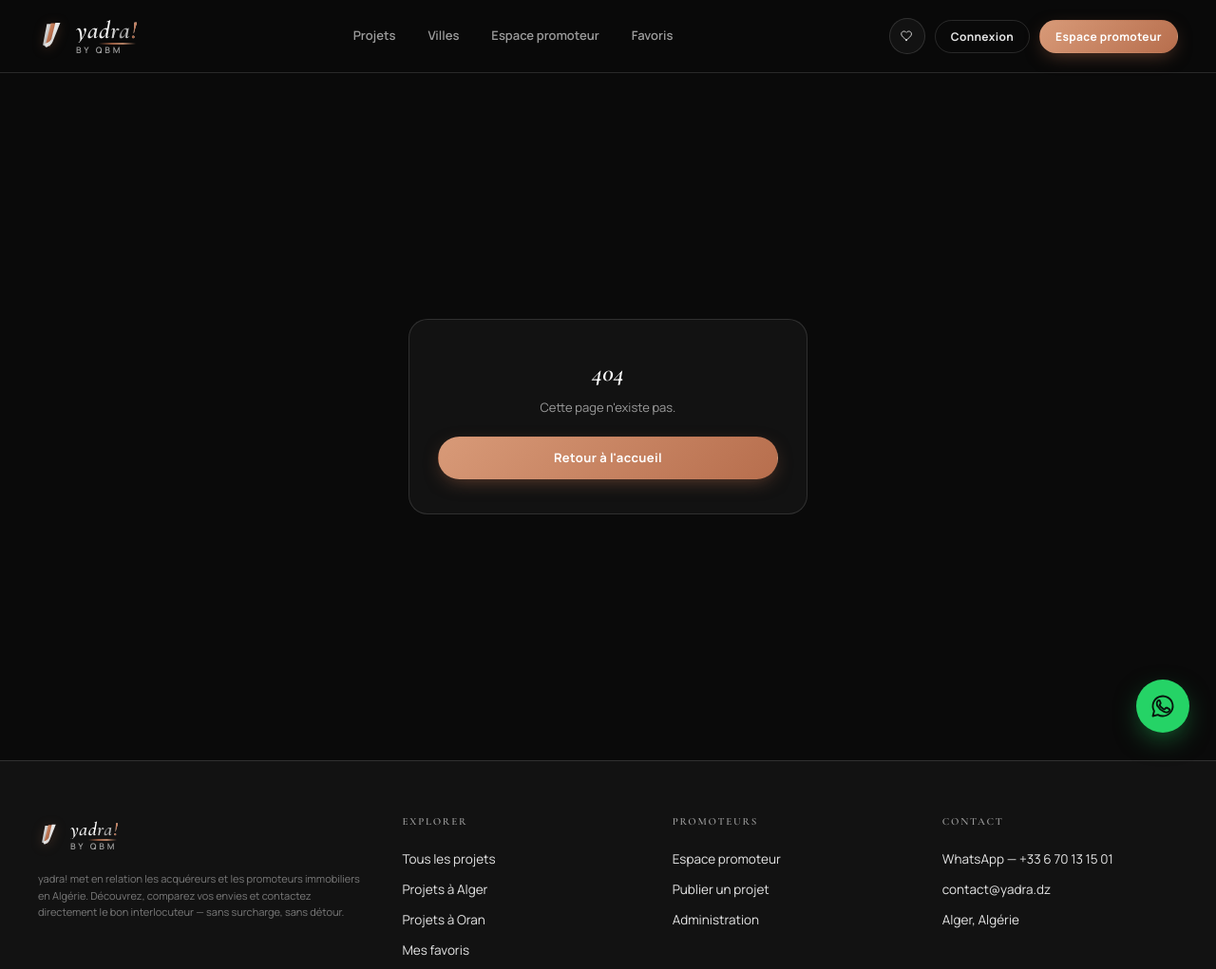
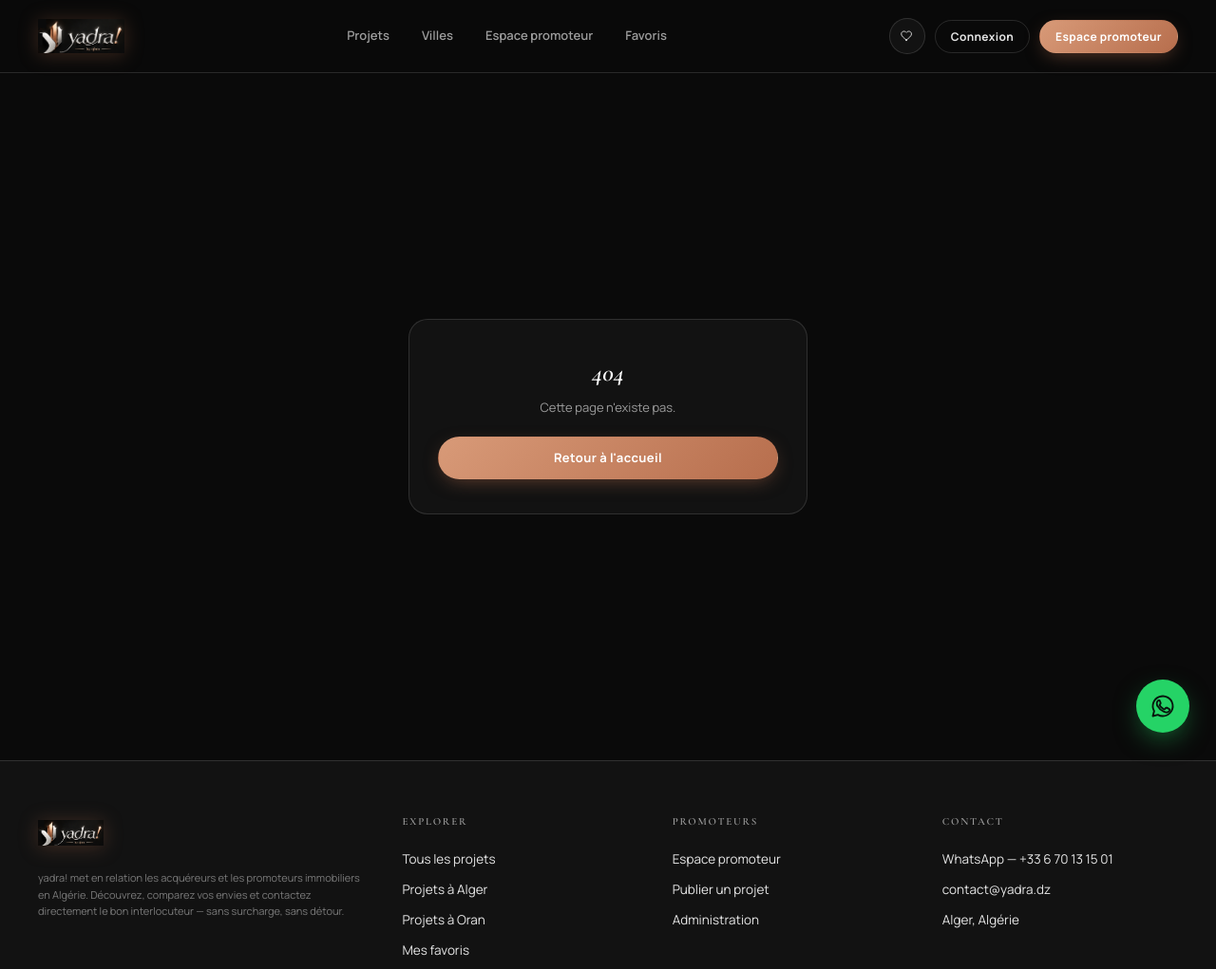
Before and after one commit to kasmieliesse/yadra, a plain HTML site: page index.html in a window 1280 px wide. Shown: the top 1021 px of the page at 95% size. Drawn offline with nearby package versions, Linux system fonts and the light colour scheme.

Commit message:
Integrate real yadra logo into navbar, footer, and auth pages

```diff
--- a/index.html
+++ b/index.html
@@ -96,34 +96,10 @@ p{margin:0;}
 .hairline{height:1px;background:var(--border);border:0;margin:0;}
 
 /* ---------------- Logo ---------------- */
-.logo{display:inline-flex;align-items:center;gap:10px;cursor:pointer;}
-.logo-icon{width:30px;height:30px;flex:0 0 auto;filter:drop-shadow(0 2px 6px rgba(183,110,77,.25));}
-.logo-word{display:flex;flex-direction:column;line-height:1;}
-.logo-yadra{
-  position:relative;display:inline-block;
-  font-family:var(--font-display);font-style:italic;font-weight:600;
-  font-size:26px;letter-spacing:.5px;
-  background:linear-gradient(115deg,#fff 0%,#f4f4f4 18%,var(--argent) 38%,#fff 52%,var(--argent-dim) 72%,#fdfdfd 100%);
-  -webkit-background-clip:text;background-clip:text;color:transparent;
-}
-.logo-yadra::after{
-  content:"";position:absolute;left:38%;right:2%;bottom:-2px;height:2px;
-  background:linear-gradient(90deg,transparent,var(--or-rose) 35%,var(--or-rose-light) 65%,transparent);
-  opacity:.8;
-}
-.logo-bang{
-  background:linear-gradient(160deg,var(--or-rose-light),var(--or-rose) 55%,var(--or-rose-dim));
-  -webkit-background-clip:text;background-clip:text;margin-left:1px;
-}
-.logo-byqbm{
-  font-family:var(--font-body);font-size:9px;letter-spacing:.32em;text-transform:uppercase;
-  color:var(--text-dim);margin-top:3px;font-weight:600;
-}
-.logo.sm .logo-yadra{font-size:20px;}
-.logo.sm .logo-icon{width:24px;height:24px;}
-.logo.lg .logo-icon{width:52px;height:52px;}
-.logo.lg .logo-yadra{font-size:46px;}
-.logo.lg .logo-byqbm{font-size:12px;margin-top:6px;}
+.logo{display:inline-flex;align-items:center;cursor:pointer;}
+.logo-img{height:36px;width:auto;display:block;filter:drop-shadow(0 2px 10px rgba(183,110,77,.28));}
+.logo.sm .logo-img{height:27px;}
+.logo.lg .logo-img{height:68px;}
 
 /* ---------------- Buttons ---------------- */
 .btn{
@@ -609,27 +585,8 @@ var ICONS = {
 function ic(name,cls){ return '<svg class="'+(cls||'i-def')+'" viewBox="0 0 24 24" fill="none" stroke="currentColor" stroke-width="1.6" stroke-linecap="round" stroke-linejoin="round">'+(ICONS[name]||'')+'</svg>'; }
 
 /* ---------------- Logo ---------------- */
-function logoIconSVG(){
-  return '<svg viewBox="0 0 64 64" class="logo-icon" aria-hidden="true">'
-    +'<defs>'
-    +'<linearGradient id="lgSilverA" x1="0" y1="0" x2="1" y2="1">'
-    +'<stop offset="0" stop-color="#fdfdfd"/><stop offset=".45" stop-color="#c9c9c9"/><stop offset="1" stop-color="#8f8f8f"/>'
-    +'</linearGradient>'
-    +'<linearGradient id="lgSilverB" x1="0" y1="0" x2="1" y2="1">'
-    +'<stop offset="0" stop-color="#ffffff"/><stop offset=".5" stop-color="#e6e6e6"/><stop offset="1" stop-color="#a8a8a8"/>'
-    +'</linearGradient>'
-    +'<linearGradient id="lgCopper" x1="0" y1="0" x2="1" y2="1">'
-    +'<stop offset="0" stop-color="#e3a77f"/><stop offset=".5" stop-color="#b76e4d"/><stop offset="1" stop-color="#7c4830"/>'
-    +'</linearGradient>'
-    +'</defs>'
-    +'<path d="M20 5 L31 5 L21 57 L11 52 Z" fill="url(#lgSilverA)"/>'
-    +'<path d="M29 3 L40 3 L27 55 L17 51 Z" fill="url(#lgCopper)"/>'
-    +'<path d="M39 2 L50 2 L33 45 Q29 55 17 57 L15 49 Q26 47 30 39 Z" fill="url(#lgSilverB)"/>'
-    +'</svg>';
-}
 function logoHTML(size){
-  return '<span class="logo'+(size?(' '+size):'')+'">'+logoIconSVG()
-    +'<span class="logo-word"><span class="logo-yadra">yadra<span class="logo-bang">!</span></span><span class="logo-byqbm">by qbm</span></span></span>';
+  return '<span class="logo'+(size?(' '+size):'')+'"><img src="/logo-lockup.png" alt="yadra! by qbm" class="logo-img"></span>';
 }
 
 /* ---------------- PRNG / hashing (deterministic art + sampling) ---------------- */
```
